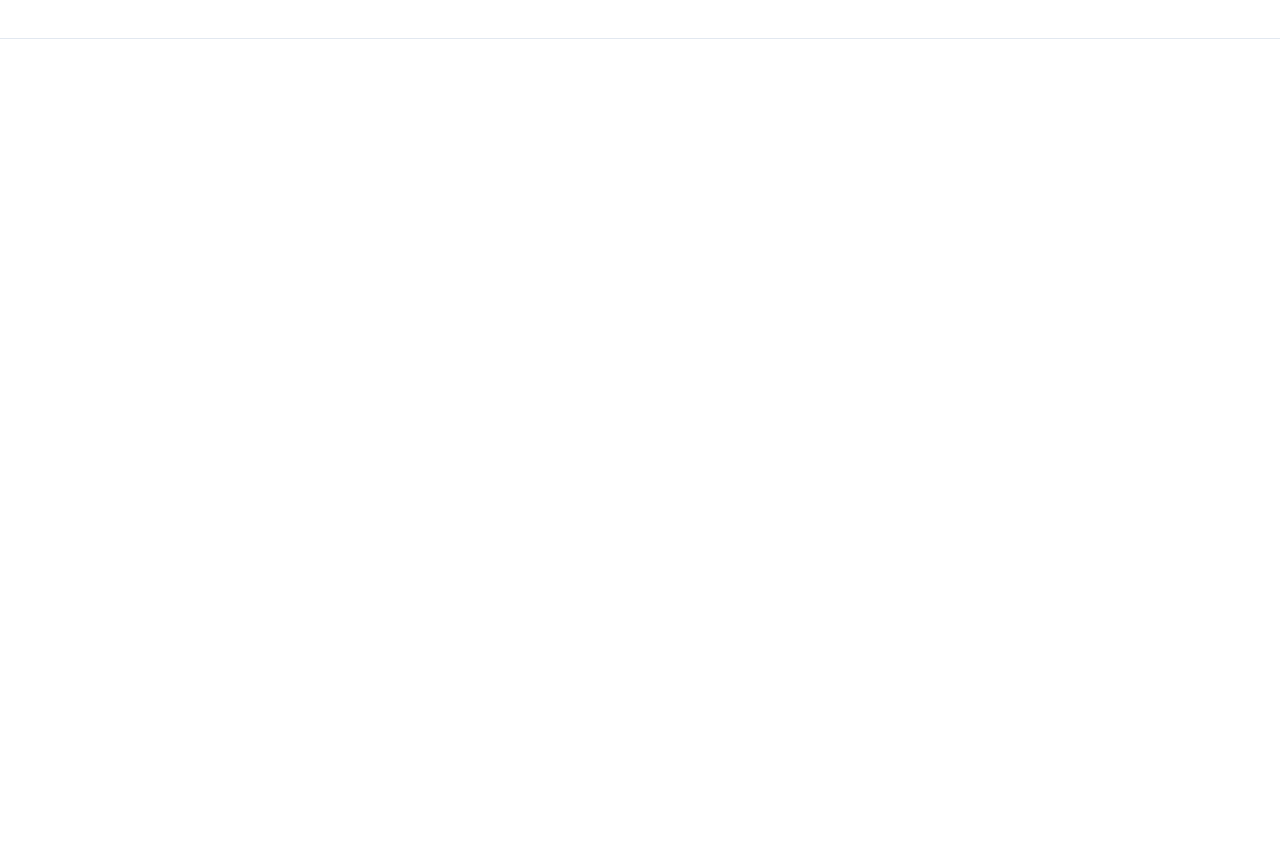
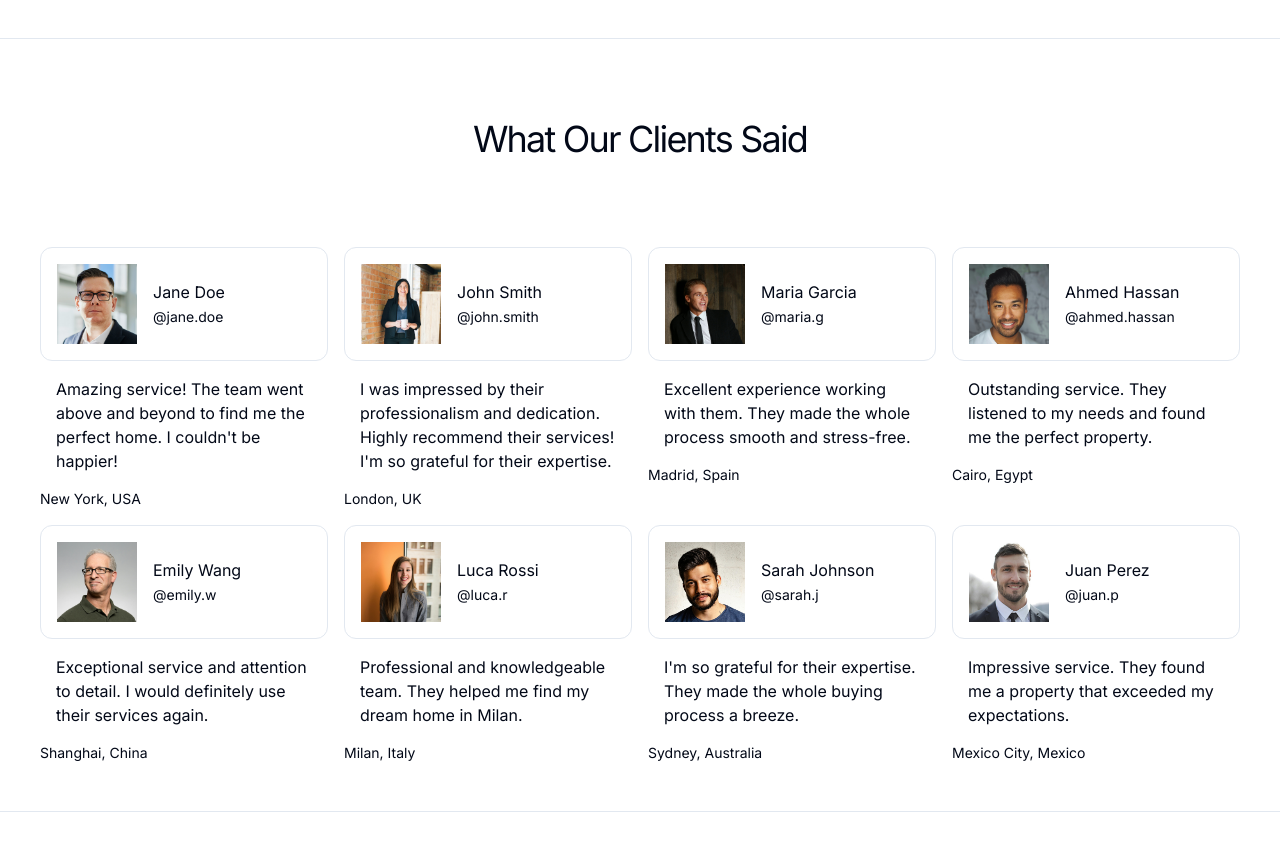
Before and after one commit to WerbethAraujo/lp-imob, a Next.js app: page / in a window 1280 px wide. Shown: the part 4617-5468 px from the top of the page. Before the commit the page ends 4736 px from the top, so only its background shows below. Built offline with nearby package versions, Linux system fonts and the light colour scheme.

Commit message:
feat: section testimonials done

```diff
--- a/package.json
+++ b/package.json
@@ -10,6 +10,7 @@
   },
   "dependencies": {
     "@hookform/resolvers": "^3.4.2",
+    "@radix-ui/react-avatar": "^1.1.0",
     "@radix-ui/react-label": "^2.0.2",
     "@radix-ui/react-popover": "^1.0.7",
     "@radix-ui/react-select": "^2.0.0",
--- a/src/app/page.tsx
+++ b/src/app/page.tsx
@@ -4,6 +4,7 @@ import Hero from "@/components/Hero";
 import HowItWorks from "@/components/HowItWorks";
 import Navbar from "@/components/Navbar";
 import Services from "@/components/Services";
+import Testimonials from "@/components/Testimonials";
 
 export default function Home() {
   return (
@@ -14,6 +15,7 @@ export default function Home() {
       <FeaturedProperties />
       <Services />
       <AboutUs />
+      <Testimonials />
     </>
   );
 }
--- /dev/null
+++ b/src/components/Testimonials.jsx
@@ -0,0 +1,41 @@
+import { TESTIMONIALS } from "@/constants";
+import Image from "next/image";
+
+const Testimonials = () => {
+  return (
+    <section className="container mx-auto my-20 border-b pb-10">
+      <h2 className="mb-20 text-center text-3xl tracking-tighter sm:text-4xl">
+        What Our Clients Said
+      </h2>
+      <div className="flex flex-wrap">
+        {TESTIMONIALS.map((testimonial, index) => (
+          <div key={index} className="w-full p-2 md:w-1/2 lg:w-1/4">
+            <div className="rounded-xl border p-4">
+              <div className="flex items-center">
+                <Image
+                  className="mr-4 rounded-full border-4 border-neutral-400"
+                  alt={testimonial.name}
+                  src={testimonial.image}
+                  width={80}
+                  height={80}
+                />
+                <div>
+                  <h4 className="w-full">{testimonial.name}</h4>
+                  <span className="text-sm text-neutral-600">
+                    {testimonial.instagram}
+                  </span>
+                </div>
+              </div>
+            </div>
+            <p className="p-4">{testimonial.feedback}</p>
+            <p className="text-sm text-neutral-400">
+              {testimonial.city_country}
+            </p>
+          </div>
+        ))}
+      </div>
+    </section>
+  );
+};
+
+export default Testimonials;
```
Also changed, not shown: 1 other file (tests, documents, lock files or other folders).
